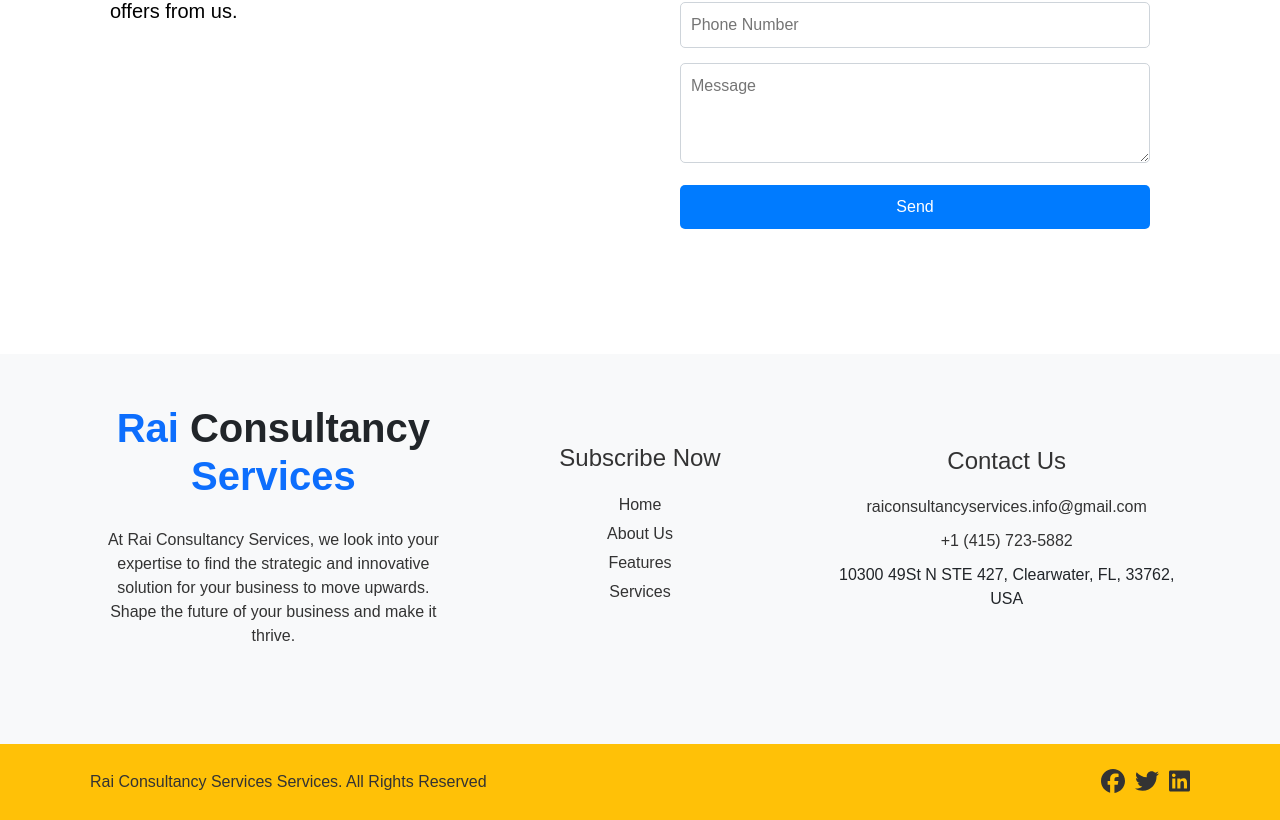
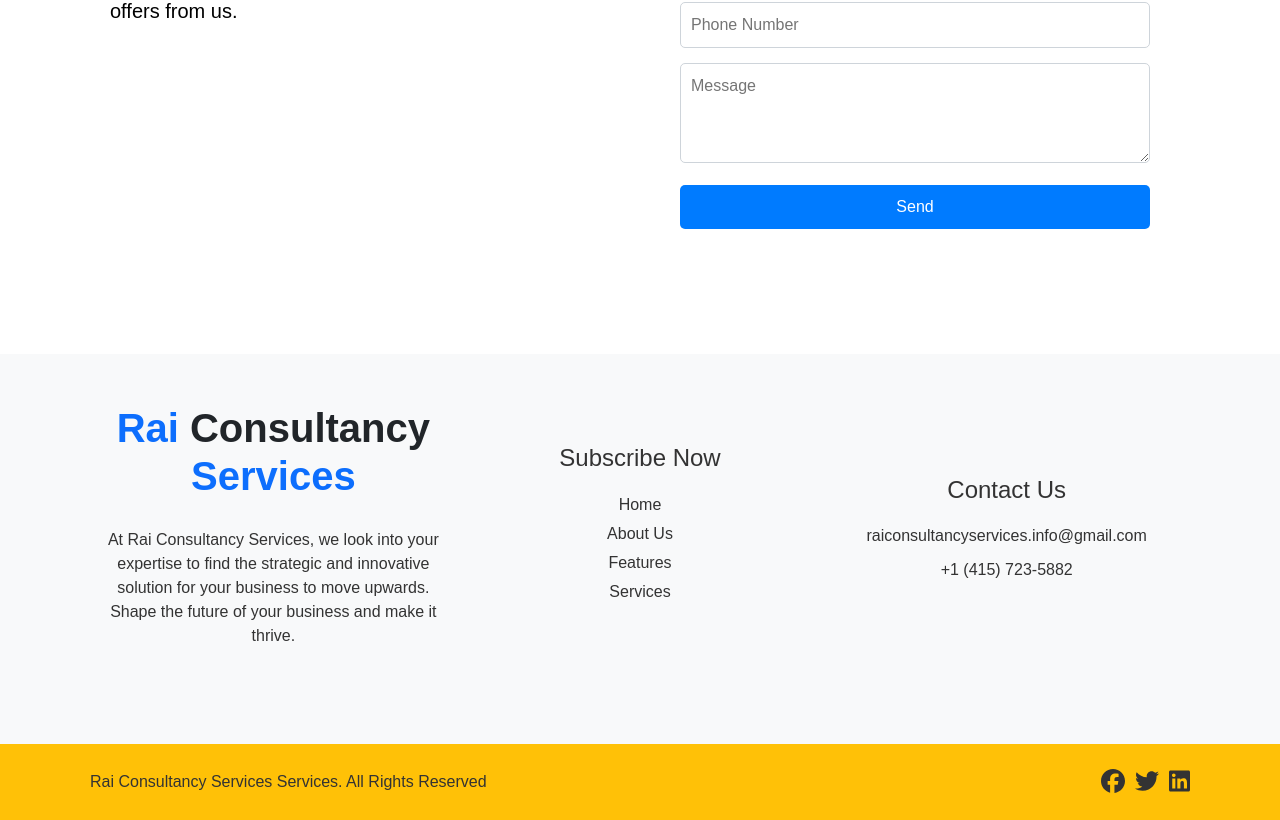
Before and after one commit to HarshTripathi1103/raiConsultancy, a React (Create React App) app: page / in a window 1280 px wide. Shown: the part 3976-4796 px from the top of the page. Built offline with nearby package versions, Linux system fonts and the light colour scheme.

Commit message:
(update):address removed from footer

```diff
--- a/src/components/Homepage_com/FooterSection.js
+++ b/src/components/Homepage_com/FooterSection.js
@@ -55,9 +55,6 @@ const FooterSection = () => {
               </ContactItem>
               <ContactItem>
                 <a href="tel:+1(415)723-5882">+1 (415) 723-5882</a>
-              </ContactItem>
-              <ContactItem>
-                <span>10300 49St N STE 427, Clearwater, FL, 33762, USA</span>
               </ContactItem>
             </ContactList>
           </Column>
```
